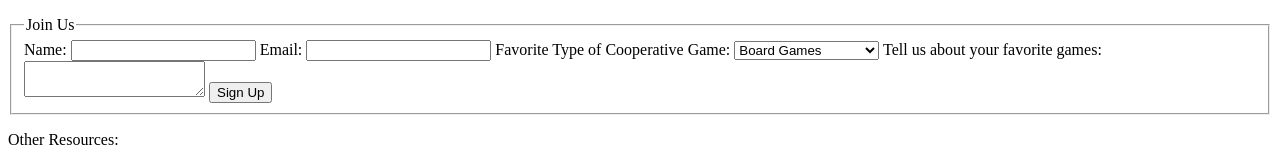
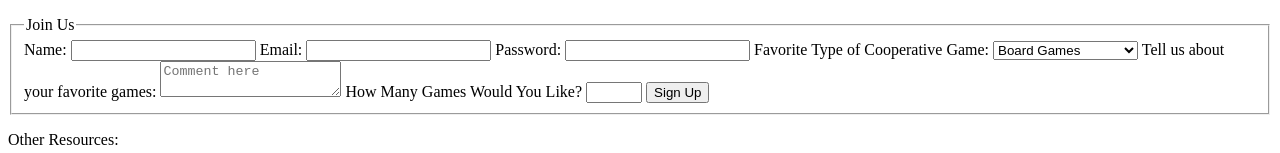
Before and after one commit to GirlGeekUpNorth/Intro_to_Web_Development, a plain HTML site: page Intro_to_HTML/Example_Project/index.html in a window 1280 px wide. Shown: the part 1110-1263 px from the top of the page. Drawn offline with Linux system fonts and the light colour scheme.

Commit message:
update forms wk1

```diff
--- a/Intro_to_HTML/Example_Project/index.html
+++ b/Intro_to_HTML/Example_Project/index.html
@@ -1,5 +1,5 @@
 <!DOCTYPE html>
-<html lang="en">
+<html lang="en-gb">
 <head>
     <meta charset="UTF-8">
     <meta name="viewport" content="width=device-width, initial-scale=1.0">
@@ -48,6 +48,9 @@
                 <label for="email">Email:</label>
                 <input type="email" id="email" name="email" required>
 
+                <label for="password">Password:</label>
+                <input type="password" id="password" name="password" required>
+
                 <label for="games">Favorite Type of Cooperative Game:</label>
                 <select id="games" name="games">
                     <option value="board">Board Games</option>
@@ -56,7 +59,11 @@
                 </select>
 
                 <label for="comments">Tell us about your favorite games:</label>
-                <textarea id="comments" name="comments"></textarea>
+                <textarea id="comments" name="comments" placeholder="Comment here"></textarea>
+
+                <label for="quantgame">How Many Games Would You Like?</label>
+                <input type="number" id="quantgame" name="number" min="1" max="45">
+
 
                 <button type="submit">Sign Up</button>
             </fieldset>
```
Also changed, not shown: 3 other files.
